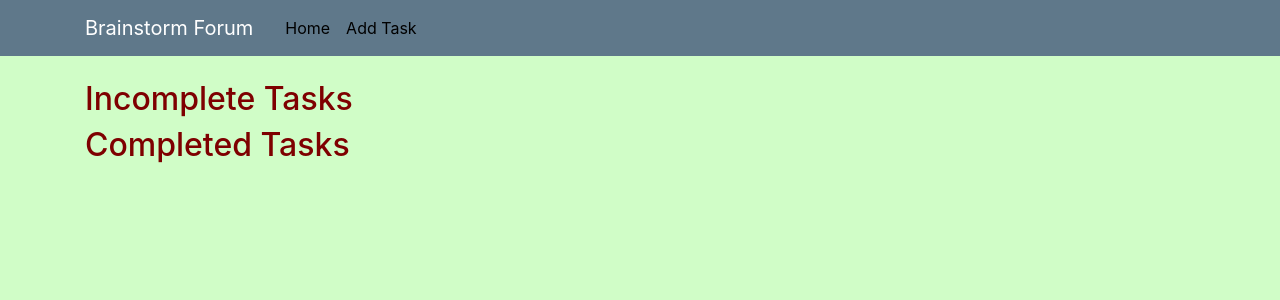
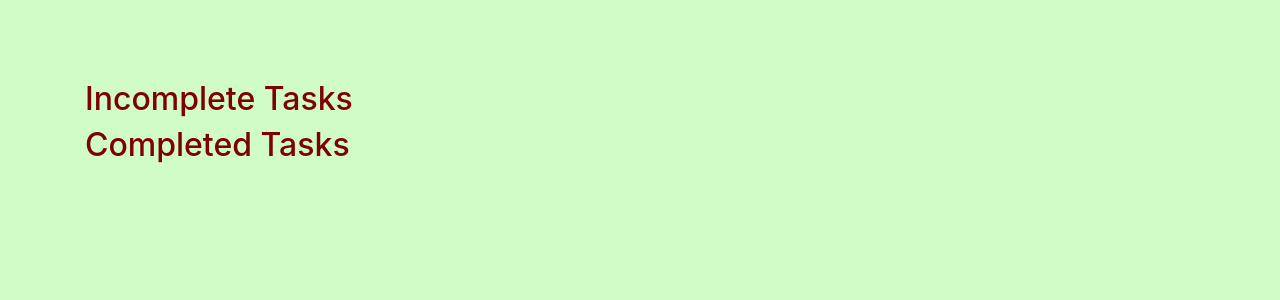
Before and after one commit to Navereni/QA-Project, a Flask app: page / in a window 1280 px wide. Shown: the top 300 px of the page. Run offline with Flask 2, Linux system fonts and the light colour scheme; data that the repository does not hold is empty; some libraries are stand-ins or nearby versions.

Commit message:
nav bar v12

```diff
--- a/frontend/application/templates/layout.html
+++ b/frontend/application/templates/layout.html
@@ -17,22 +17,7 @@
                 <title>Let's Chat</title>
             {% endif %}
 
-            <header class="site-header">
-                <nav class="navbar navbar-expand-md navbar-dark bg-steel fixed-top">
-                <div class="container">
-                    <a class="navbar-brand mr-4" href="/">Brainstorm Forum</a>
-                    <button class="navbar-toggler" type="button" data-toggle="collapse" data-target="#navbarToggle" aria-controls="navbarToggle" aria-expanded="false" aria-label="Toggle navigation">
-                    <span class="navbar-toggler-icon"></span>
-                    </button>
-                    <div class="collapse navbar-collapse" id="navbarToggle">
-                    <div class="navbar-nav mr-auto">
-                        <a class="nav-item nav-link" href="/">Home</a>
-                        <a class="nav-item nav-link" href="/create/task">Add Task</a>
-                    </div>
-                    </div>
-                </div>
-                </nav>
-            </header>
+
         <div class="container">
             {% block body %}
             {% endblock body %}
```
